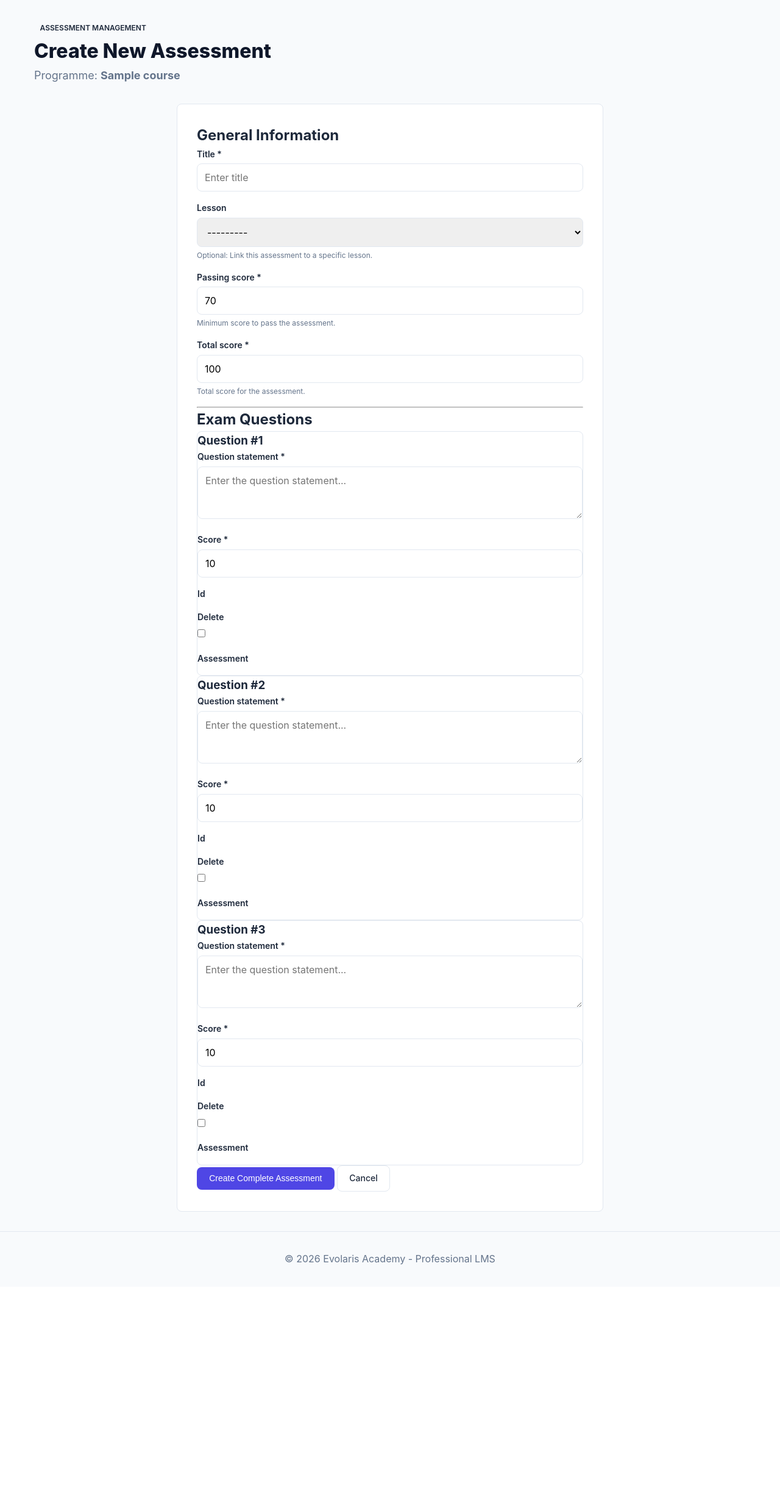
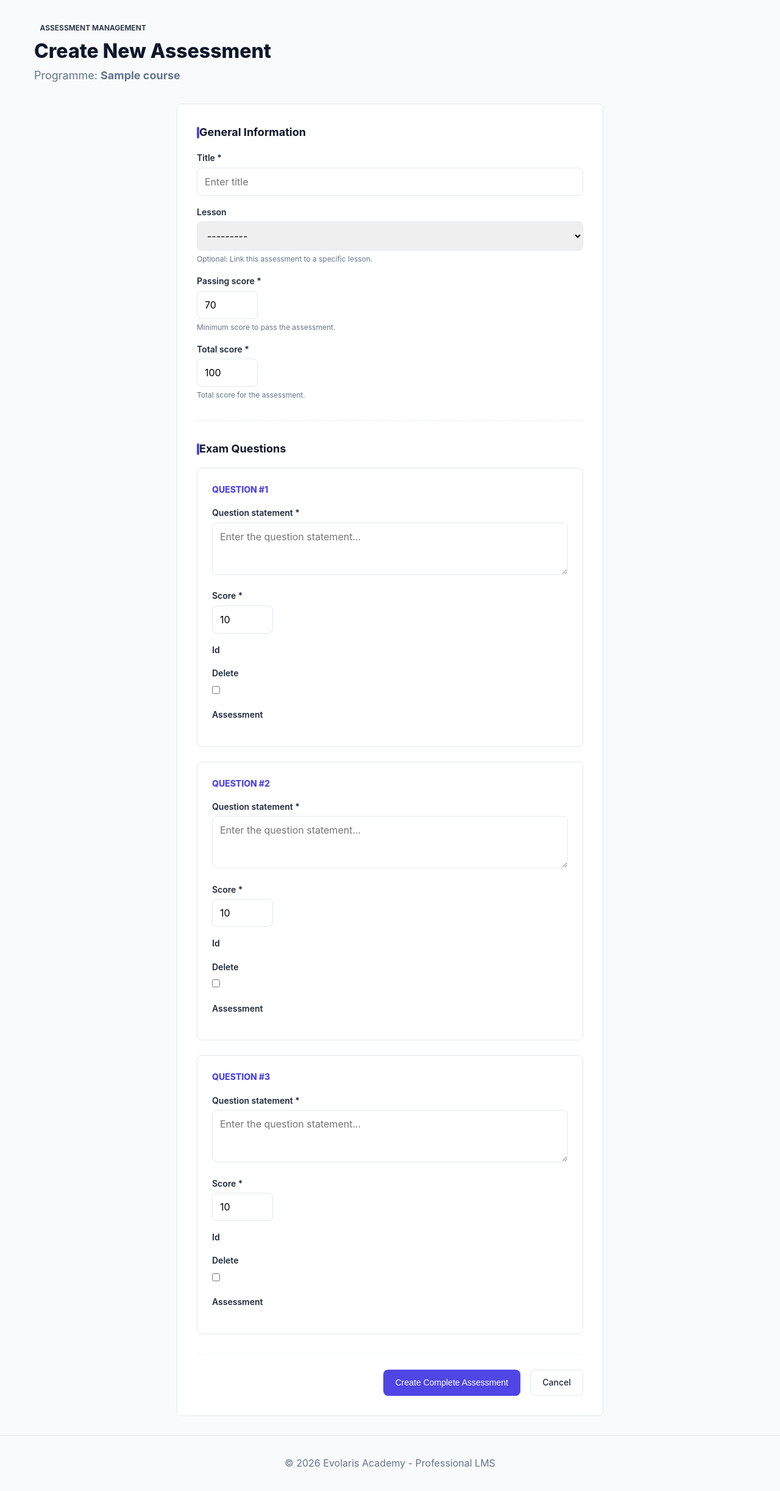
Before and after one commit to JdanielGA/LMS_Project, a Django app: a page that uses templates/base.html in a window 1280 px wide. Shown: the part 70-2515 px from the top of the page at 61% size. Before the commit the page ends 2144 px from the top, so only its background shows below. Run offline with Django 5.2, Linux system fonts and the light colour scheme; a user stored in the database is signed in; tables that the repository leaves empty hold one stand-in row (values such as "Sample post").

Commit message:
style(assessments): add professional modular CSS for assessment and question formsets

```diff
--- a/static/css/base/_variables.css
+++ b/static/css/base/_variables.css
@@ -23,6 +23,7 @@
     /* Spacing */
     --space-1: 0.25rem;
     --space-4: 1rem;
+    --space-6: 1.5rem;
     --space-8: 2rem;
     --radius-md: 0.5rem;
     --shadow-sm: 0 1px 3px rgba(0,0,0,0.1);
--- a/static/css/pages/_assessments.css
+++ b/static/css/pages/_assessments.css
@@ -0,0 +1,93 @@
+/* path: static/css/pages/_assessments.css */
+
+/* Section titles to reduce cognitive load */
+.form-section {
+    margin-bottom: var(--space-8);
+}
+
+.section-title {
+    font-size: var(--text-lg);
+    font-weight: 700;
+    color: var(--secondary-color);
+    margin-bottom: var(--space-4);
+    display: flex;
+    align-items: center;
+    gap: var(--space-2);
+}
+
+.section-title::before {
+    content: "";
+    display: inline-block;
+    width: 4px;
+    height: 1.2rem;
+    background: var(--primary-color);
+    border-radius: var(--radius-md);
+}
+
+/* Elegant divider */
+.form-divider {
+    border: 0;
+    border-top: 1px dashed var(--border-color);
+    margin: var(--space-8) 0;
+}
+
+/* Question grid */
+.questions-grid {
+    display: grid;
+    grid-template-columns: repeat(auto-fill, minmax(400px, 1fr));
+    gap: var(--space-6);
+}
+
+@media (max-width: 600px) {
+    .questions-grid {
+        grid-template-columns: 1fr;
+    }
+}
+
+/* Specific card for each question */
+.question-card {
+    padding: var(--space-6);
+    border: 1px solid var(--border-color);
+    background: var(--bg-card);
+    transition: border-color 0.2s;
+    position: relative;
+}
+
+.question-card:hover {
+    border-color: var(--primary-color);
+}
+
+.question-number {
+    font-size: var(--text-sm);
+    text-transform: uppercase;
+    color: var(--primary-color);
+    font-weight: 800;
+    margin-bottom: var(--space-4);
+    display: block;
+}
+
+/* Visual error feedback in the group */
+.form-control-group.has-error label {
+    color: #dc2626;
+}
+
+.form-control-group.has-error input,
+.form-control-group.has-error textarea {
+    border-color: #dc2626;
+    background-color: #fff1f1;
+}
+
+/* Final actions */
+.form-actions {
+    display: flex;
+    justify-content: flex-end;
+    gap: var(--space-4);
+    margin-top: var(--space-8);
+    padding-top: var(--space-6);
+    border-top: 2px solid var(--bg-body);
+}
+
+/* Adjustments for Number inputs (scores) */
+input[type="number"] {
+    width: 100px;
+}
```
